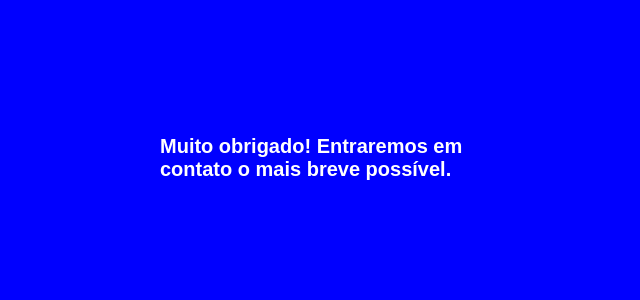
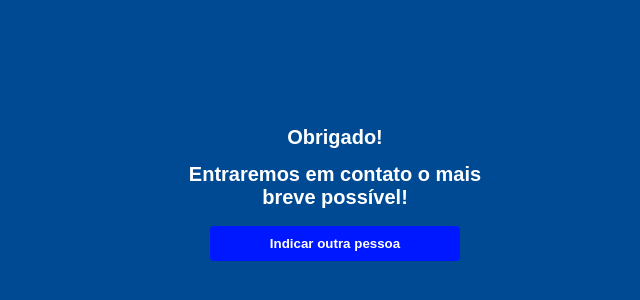
Before and after one commit to devdiegomota/pagina-captura-ateky, a plain HTML site: page sucess.html in a window 1280 px wide. Shown: the part 210-510 px from the top of the page, without its empty margins (305-945 px from the left). Drawn offline with Linux system fonts and the light colour scheme.

Commit message:
Add files via upload

```diff
--- a/sucess.css
+++ b/sucess.css
@@ -1,5 +1,5 @@
 .centralize {
-    height: 90vh;
+    height: 100vh;
     display: flex;
     flex-direction: column;
     justify-content: center;
@@ -9,19 +9,18 @@
     max-width: 350px;
     font-size: 20px;
     color: rgb(255, 255, 255);
+    margin: 7px;
 }
 body {
+    text-align: center;
     font-family: Arial, Helvetica, sans-serif;
-    background: blue;
+    background: rgb(0 74 147);
     padding: 0px 30px;
+    margin: 0px auto;
 }
 .titulo-inputs {
     color: white;
     font-size: 13px;
-}
-#submit {
-    margin-top: 10px;
-
 }
 .error {
     display: none;
@@ -35,16 +34,19 @@ input {
     border-radius: 2px;
 }
 .largura {
-    max-width: 600px;
+    max-width: 400px;
 }
 #submit {
     padding: 10px 15px;
     border: none;
     border-radius: 4px;
-    background-color: red;
+    background-color: #0018ff;
     color: white;
     font-weight: bold;
     cursor: pointer;
+    margin-top: 10px;
+    width: 250px;
+
 }
 #submit:active {
     background-color: rgb(246, 105, 105);
--- a/sucess.html
+++ b/sucess.html
@@ -4,13 +4,17 @@
 <head>
     <meta charset="UTF-8">
     <meta name="viewport" content="width=device-width, initial-scale=1.0">
-    <title>Formulário</title>
+    <title>Obrigado</title>
     <link rel="stylesheet" href="sucess.css">
 </head>
 
-<body class="centralize">
+<body class="centralize largura">
 
-    <h3 id="descricao">Muito obrigado! Entraremos em contato o mais breve possível.</h3>
+    <h3 id="descricao">Obrigado!</h3>
+    <h2 id="descricao">Entraremos em contato o mais breve possível!</h2>
+
+    <button type="button" id="submit" class="b-solid" onclick="location.href = 'index.html'">Indicar outra pessoa</button>
+
 
 </body>
 
```
